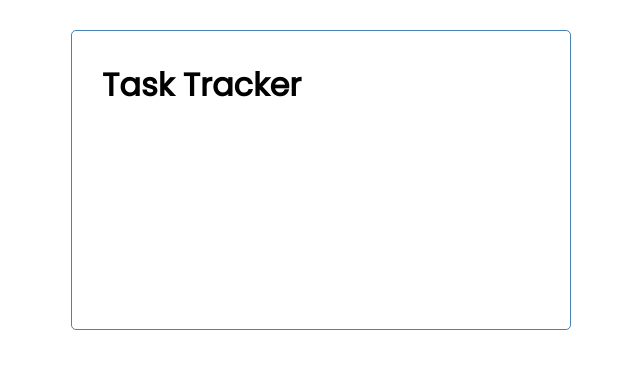
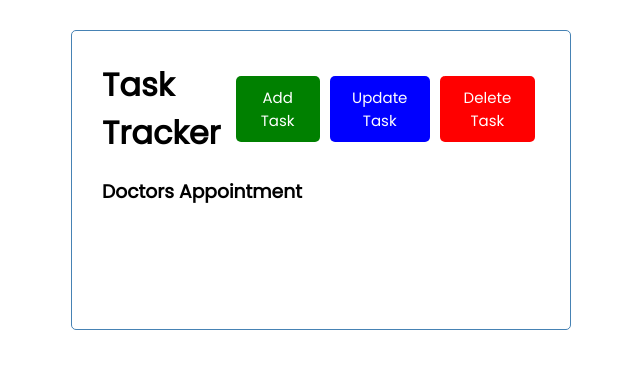
Before and after one commit to RJKAZ/vue-js-playground-, a Vue app in the folder vue-crash-2021/: page / in a window 1280 px wide. Shown: the top 368 px of the page, without its empty margins (319-959 px from the left). Built offline with nearby package versions, Linux system fonts and the light colour scheme.

Commit message:
41:16 mark

```diff
--- a/vue-crash-2021/src/App.vue
+++ b/vue-crash-2021/src/App.vue
@@ -1,19 +1,36 @@
 <template>
 <div class="container">
- <Header />
+ <Header title="Task Tracker"/>
+ <Tasks :tasks="tasks" />
 </div>
 </template>
 
 <script>
 import Header from './components/Header'
+import Tasks from './components/Tasks'
 
 
 export default {
   name: 'App',
   components: {
-    Header
-
-  }
+    Header,
+    Tasks
+  },
+  data() {
+    return {
+      tasks: []
+     }
+    },
+    created() {
+      this.tasks = [
+        {
+          id: 1,
+          text: 'Doctors Appointment',
+          day: 'March 1st at 2:30pm',
+          reminder: true,
+        }
+        ]
+      }
 }
 </script>
 
--- /dev/null
+++ b/vue-crash-2021/src/components/Button.vue
@@ -0,0 +1,19 @@
+<template>
+    <button @click="onClick()" :style="{ background: color }"
+    class="btn">{{ text }}</button>
+</template>
+
+<script>
+export default {
+    name: 'Button',
+    props: {
+        text: String,
+        color: String,
+    },
+    methods: {
+        onClick() {
+            console.log('click');
+    },
+}
+}
+</script>
--- a/vue-crash-2021/src/components/Header.vue
+++ b/vue-crash-2021/src/components/Header.vue
@@ -1,12 +1,23 @@
 <template>
   <header>
-    <h1>Task Tracker</h1>
+    <h1>{{ title }}</h1>
+    <Button text="Add Task" color="green" />
+    <Button text="Update Task" color="blue" />
+    <Button text="Delete Task" color="red" />
     </header>
 </template>
 
 <script>
+import Button from './Button'
+
 export default {
   name: 'Header',
+  props: {
+    title: String,
+  },
+  components: {
+    Button
+}
 }
 </script>
 
--- /dev/null
+++ b/vue-crash-2021/src/components/Tasks.vue
@@ -0,0 +1,15 @@
+<template>
+    <div :key="task.id" v-for="task in tasks">
+        <h3>{{ task.text }}</h3>
+    </div>
+
+</template>
+
+<script>
+    export default {
+        name: 'Tasks',
+        props: {
+            tasks: Array
+            }
+        }
+</script>
```
Also changed, not shown: 2 other files (tests, documents, lock files or other folders).
